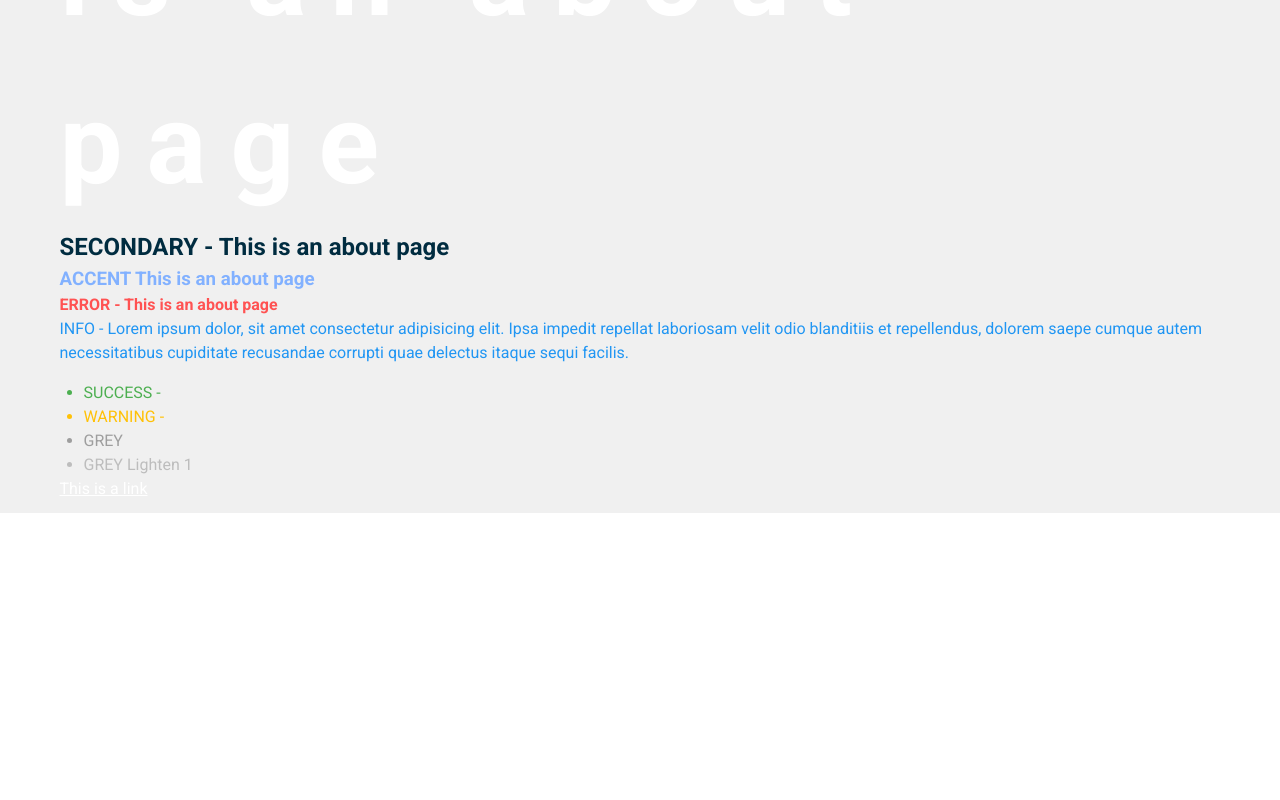
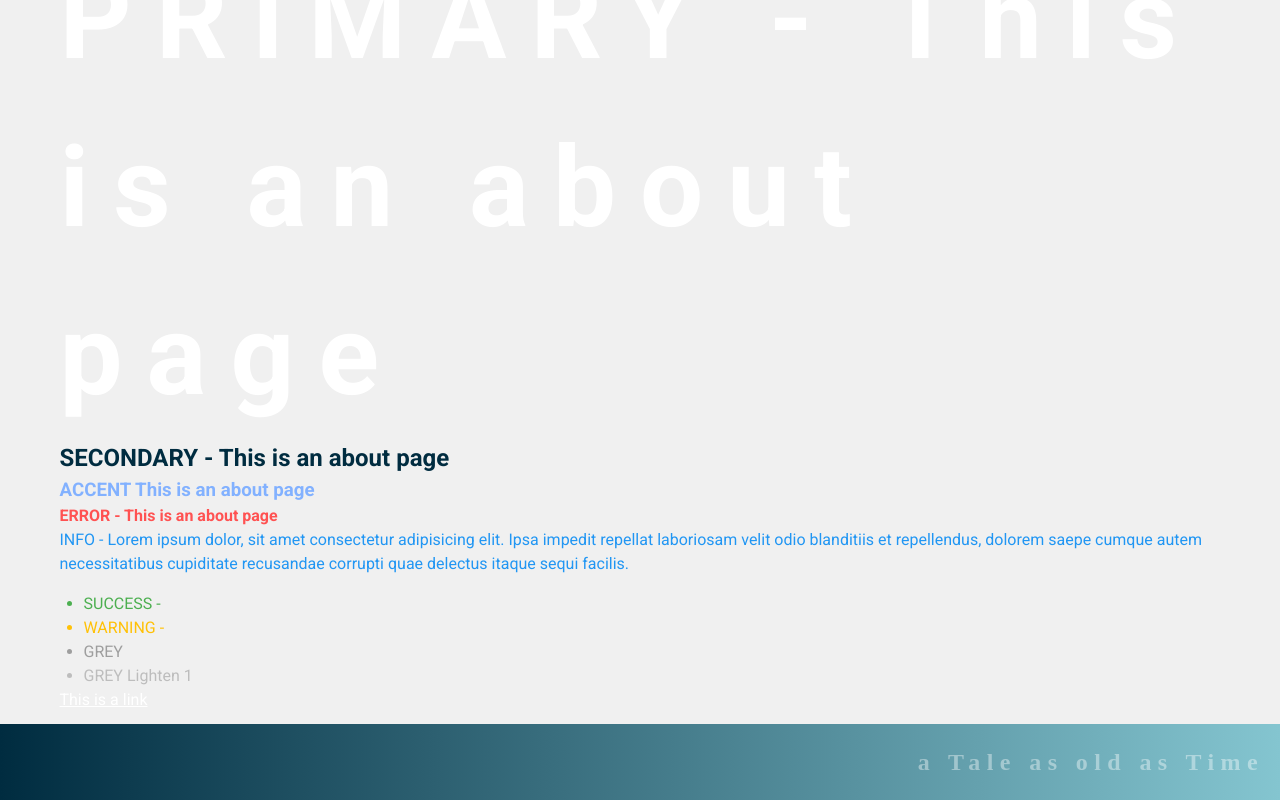
Before and after one commit to jeffvacca/kristenwedding, a Vue app in the folder my-app/: page /about in a window 1280 px wide. Shown: the part 855-1655 px from the top of the page. Before the commit the page ends 1368 px from the top, so only its background shows below. Built offline with nearby package versions, Linux system fonts and the light colour scheme; a web font is replaced by a local one.

Commit message:
events progress

```diff
--- a/my-app/src/App.vue
+++ b/my-app/src/App.vue
@@ -11,7 +11,7 @@
         @click="drawer = !drawer"
       />
       <v-spacer />
-      <logo-horiz />
+      <logo-horiz v-if="!isHomePage" />
     </v-app-bar>
 
     <v-navigation-drawer
@@ -28,6 +28,17 @@
     <v-main style="background-color:#f0f0f0">
       <router-view />
     </v-main>
+    <v-footer
+      v-if="!isHomePage"
+      :style="{ backgroundImage: gradientString }"
+      class="main-footer py-5"
+    >
+      <h6
+        class="font-5 tale"
+      >
+        a Tale as old as Time
+      </h6>
+    </v-footer>
   </v-app>
 </template>
 
@@ -59,6 +70,9 @@ export default {
       } else {
         return ''
       }
+    },
+    gradientString () {
+      return `linear-gradient(to right, ${this.$vuetify.theme.themes.light.secondary}, ${this.$vuetify.theme.themes.light.primary})`
     }
   },
   created () {
@@ -67,7 +81,19 @@ export default {
 
 }
 </script>
-<style lang="scss">
+<style lang="scss" scoped>
 @import "scss/style.scss";
+.main-footer{
+    display:flex;
+    align-items: center;
+    justify-content: flex-end;
+}
+.tale{
+    font-size: 1.5rem;
+    letter-spacing:.4rem;
+    text-align:right;
+
+    color:rgba(255,255,255,0.4)
+}
 
 </style>
--- a/my-app/src/views/About.vue
+++ b/my-app/src/views/About.vue
@@ -1,6 +1,9 @@
 <template>
   <v-container>
     <div>
+      <logo-horiz />
+
+      <logo-vert />
       <h1 class="font-5 text-center">
         A Tale <br>As Old <br>As Time
       </h1>
@@ -40,8 +43,11 @@
   </v-container>
 </template>
 <script>
+import LogoVert from '../components/LogoVert.vue'
+import LogoHoriz from '../components/LogoHoriz.vue'
 export default {
-  name: 'About'
+  name: 'About',
+  components: { LogoVert, LogoHoriz }
 }
 </script>
 
--- a/my-app/src/views/Events.vue
+++ b/my-app/src/views/Events.vue
@@ -1,7 +1,7 @@
 /* eslint-disable vue/no-v-html */
 <template>
   <v-container>
-    <h1 class="display-3 text-center my-16">
+    <h1 class="display-3 text-center my-16 secondary--text">
       Events
     </h1>
     <v-timeline>
--- a/my-app/src/views/Location.vue
+++ b/my-app/src/views/Location.vue
@@ -1,25 +1,54 @@
 <template>
-  <v-container>
-    <div>
-      <logo-horiz />
+  <div>
+    <v-container>
+      <h1 class="display-3 text-center my-16 secondary--text">
+        Location
+      </h1>
+    </v-container>
 
-      <logo-vert />
-
-      <!-- <h1 class="font-5 text-center white--text">
-        A Tale As Old As Time
-      </h1>
-      <p>Lorem ipsum dolor, sit amet consectetur adipisicing elit. Corporis tempore quae in consequuntur recusandae alias neque rem, sequi quam nulla maxime voluptate explicabo laudantium, eveniet nemo a cumque. Nisi, non!</p>
-     -->
-    </div>
-  </v-container>
+    <v-container>
+      <v-row>
+        <v-col
+          cols="12"
+          sm="7"
+        >
+          <div class="bg4" />
+        </v-col>
+        <v-col
+          cols="12"
+          sm="5"
+          class="secondary--text"
+        >
+          <h3>Anne Kolb Nature Center</h3>
+          <p class="subtitle-2 secondary--text text--lighten-2">
+            751 Sheridan St
+            <br>
+            Hollywood FL, 33019
+          </p>
+        </v-col>
+      </v-row>
+      <v-row>
+        <v-col>
+          <iframe
+            src="https://www.google.com/maps/embed?pb=!1m18!1m12!1m3!1d14339.271896135375!2d-80.12990430716296!3d26.03951118577066!2m3!1f0!2f0!3f0!3m2!1i1024!2i768!4f13.1!3m3!1m2!1s0x88d9aae672980f31%3A0xbb0bd3419afcff92!2sAnne%20Kolb%20Nature%20Center!5e0!3m2!1sen!2sus!4v1650928987261!5m2!1sen!2sus"
+            width="100%"
+            height="300"
+            style="border:0;"
+            allowfullscreen=""
+            loading="lazy"
+            referrerpolicy="no-referrer-when-downgrade"
+          />
+        </v-col>
+      </v-row>
+    </v-container>
+    <div class="bg1" />
+  </div>
 </template>
 <script>
-import LogoVert from '../components/LogoVert.vue'
-import LogoHoriz from '../components/LogoHoriz.vue'
 
 export default {
-  name: 'Location',
-  components: { LogoVert, LogoHoriz }
+  name: 'Location'
+
 }
 </script>
 
@@ -28,4 +57,20 @@ h1{
     font-size:7rem;
     letter-spacing:1.5rem;
 }
+.bg1{
+    width:100%;
+    height:220px;
+    background-image: url('../assets/bg3.jpg');
+    background-repeat:no-repeat;
+    background-size:cover;
+    background-position:center top;
+}
+.bg4{
+        width:100%;
+    height:250px;
+    background-image: url('../assets/bg4.jpg');
+    background-repeat:no-repeat;
+    background-size:cover;
+    background-position:center;
+}
 </style>
```
Also changed, not shown: my-app/src/assets/bg3.jpg (added), my-app/src/assets/bg4.jpg (added).
